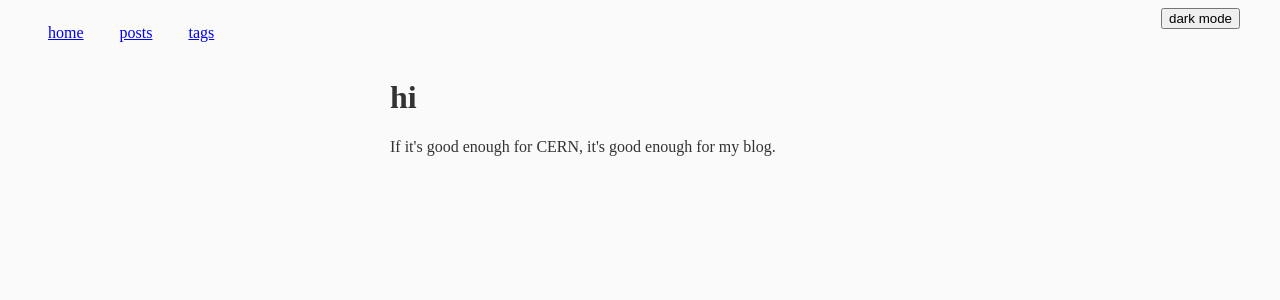
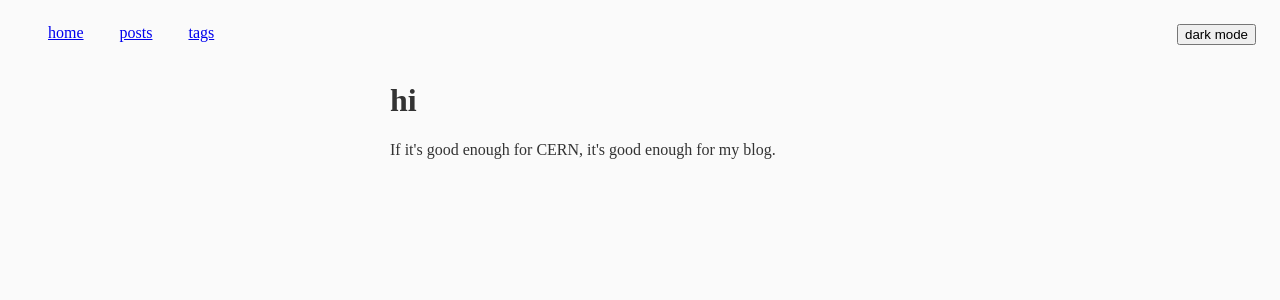
Before and after one commit to cwshevlin/personal-site, a Django app: page / in a window 1280 px wide. Shown: the top 300 px of the page. Run offline with Django 3.2, Linux system fonts and the light colour scheme.

Commit message:
Adds styling for the dark mode button.

```diff
--- a/config/static/base.css
+++ b/config/static/base.css
@@ -32,6 +32,11 @@ body {
     flex: grow;
 }
 
+#top-nav > form {
+    display: inline-block;
+    margin: 1em;
+}
+
 #content {
     margin: 0 auto;
     max-width: 500px;
```
